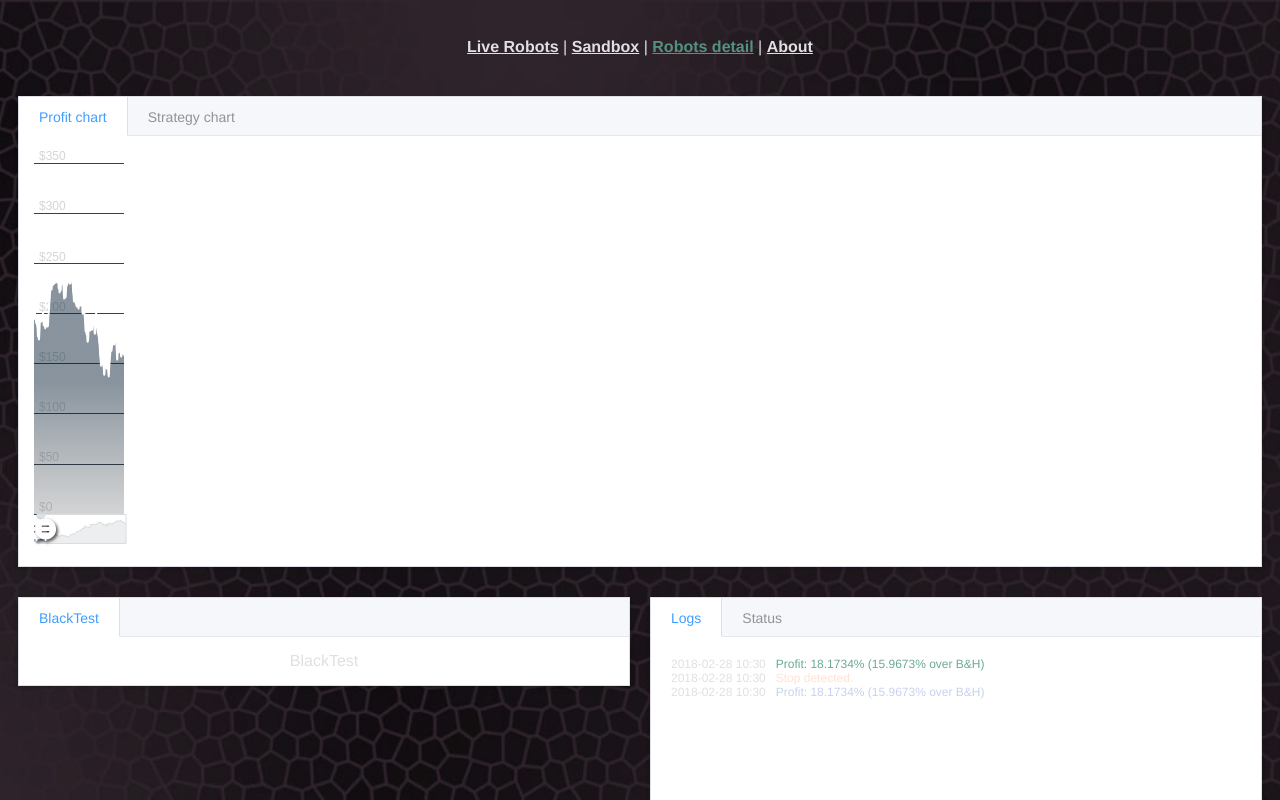
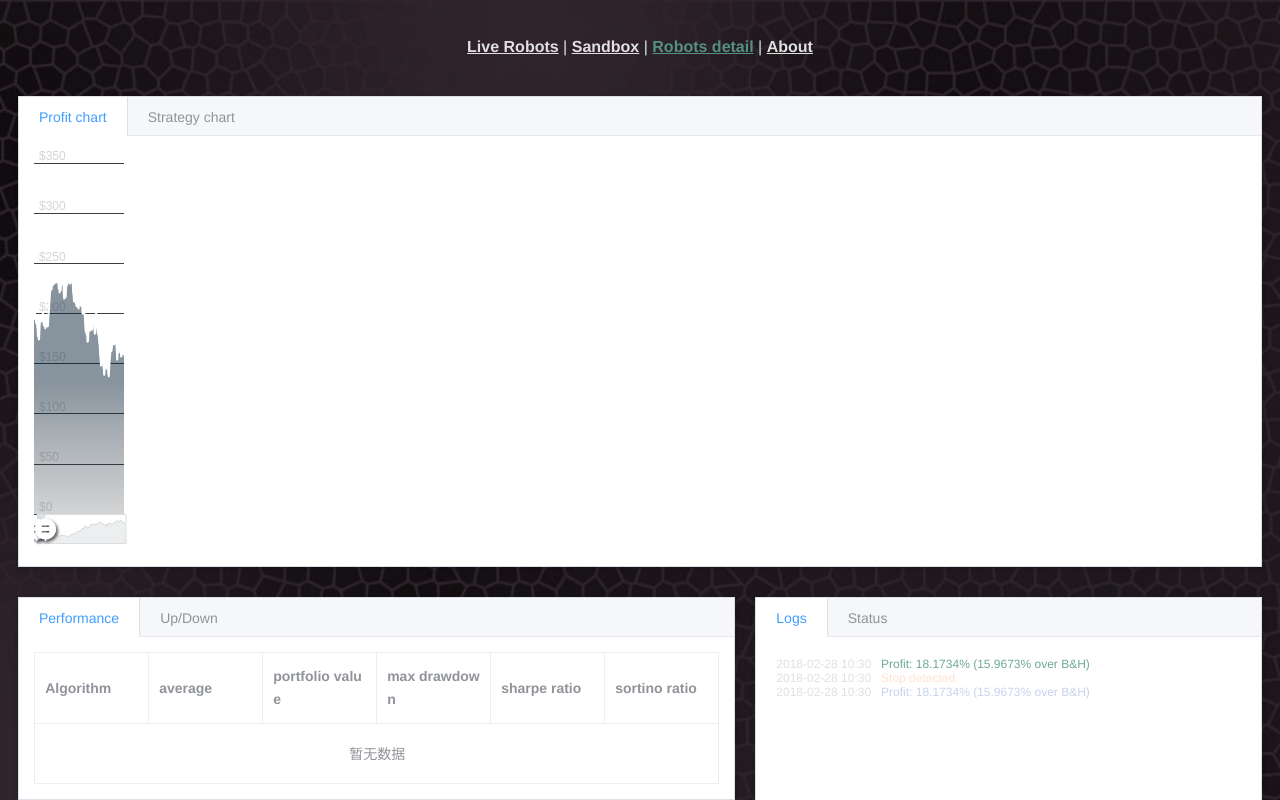
Before and after one commit to mercurius-hackathon/mercurius-web, a Vue app: page /#/detail in a window 1280 px wide. Shown: the top 800 px of the page. Built offline with nearby package versions, Linux system fonts and the light colour scheme; a small style sheet from the web is missing.

Commit message:
算法比较表格

```diff
--- a/src/App.vue
+++ b/src/App.vue
@@ -17,7 +17,7 @@
 <style lang="less">
 @import './themes.less';
 html {
-  min-height: 130vh;
+  min-height: 120vh;
   background-size: cover;
   background-position: center;
   background-image: url('./assets/background.jpeg');
--- a/src/views/Detail.vue
+++ b/src/views/Detail.vue
@@ -25,13 +25,34 @@
       </el-row>
       <!-- row 2 -->
       <el-row class="row2">
-        <el-col :span="12" class="el-col">
+        <el-col :span="14" class="el-col">
           <el-tabs type="border-card" class="test">
-            <el-tab-pane label="BlackTest">BlackTest</el-tab-pane>
+            <el-tab-pane label="Performance">
+              <!-- blacktest module -->
+              <div class="blacktest-module">
+                <grid-table
+                  :selection="TABLECONFIG.selection"
+                  :columns="TABLECONFIG.columns"
+                  :operations="TABLECONFIG.operations"
+                  :tableData="tableData"
+                ></grid-table>
+              </div>
+            </el-tab-pane>
+
+            <el-tab-pane label="Up/Down">
+                <grid-table
+                  :selection="TABLECONFIG2.selection"
+                  :columns="TABLECONFIG2.columns"
+                  :operations="TABLECONFIG2.operations"
+                  :tableData="tableData"
+                ></grid-table>
+            </el-tab-pane>
+
+            </el-tabs>
           </el-tabs>
         </el-col>
 
-        <el-col :span="12" class="el-col">
+        <el-col :span="10" class="el-col">
           <el-tabs type="border-card">
             <el-tab-pane label="Logs">
               <div class="log-contents">
@@ -78,33 +99,52 @@ import MultiLineChart from "../components/MultiLineChart";
 import GridTable from "../components/GridTable";
 const TABLECONFIG = {
   selection: false,
-  columns: [
-    {
-      label: "Date",
-      width: "40px",
-      dataIndex: "date"
-    },
-    {
-      label: "Platform",
-      dataIndex: "platform"
-    },
-    {
-      label: "Type",
-      dataIndex: "type"
-    },
-    {
-      label: "Price",
-      dataIndex: "price"
-    },
-    {
-      label: "Amount",
-      dataIndex: "amount"
-    },
-    {
-      label: "Message",
-      dataIndex: "message"
-    }
-  ]
+  columns: [{
+    label: "Algorithm",
+    dataIndex: "alg"
+  }, {
+    label: "average",
+    dataIndex: "average"
+  }, {
+    label: "portfolio value",
+    dataIndex: "portfolio_value"
+  }, {
+    label: "max drawdown",
+    dataIndex: "max_drawdown"
+  }, {
+    label: "sharpe ratio",
+    dataIndex: "sharpe_ratio",
+  }, {
+    label: "sortino ratio",
+    dataIndex: "sortino_ratio",
+  }],
+  operations: []
+}
+const TABLECONFIG2 = {
+  selection: false,
+  columns: [{
+    label: "Algorithm",
+    dataIndex: "alg"
+  }, {
+    label: "negative day",
+    dataIndex: "negative_day"
+  }, {
+    label: "negative periods",
+    dataIndex: "negative_periods"
+  }, {
+    label: "negative week",
+    dataIndex: "negative_week"
+  }, {
+    label: "positive periods",
+    dataIndex: "positive_periods",
+  }, {
+    label: "postive day",
+    dataIndex: "postive_day",
+  }, {
+    label: "postive week",
+    dataIndex: "postive_week"
+  }],
+  operations: []
 }
 
 export default {
@@ -112,7 +152,8 @@ export default {
   computed: {},
   data() {
     return {
-      TABLECONFIG
+      TABLECONFIG,
+      TABLECONFIG2
     };
   },
   created() {},
```
